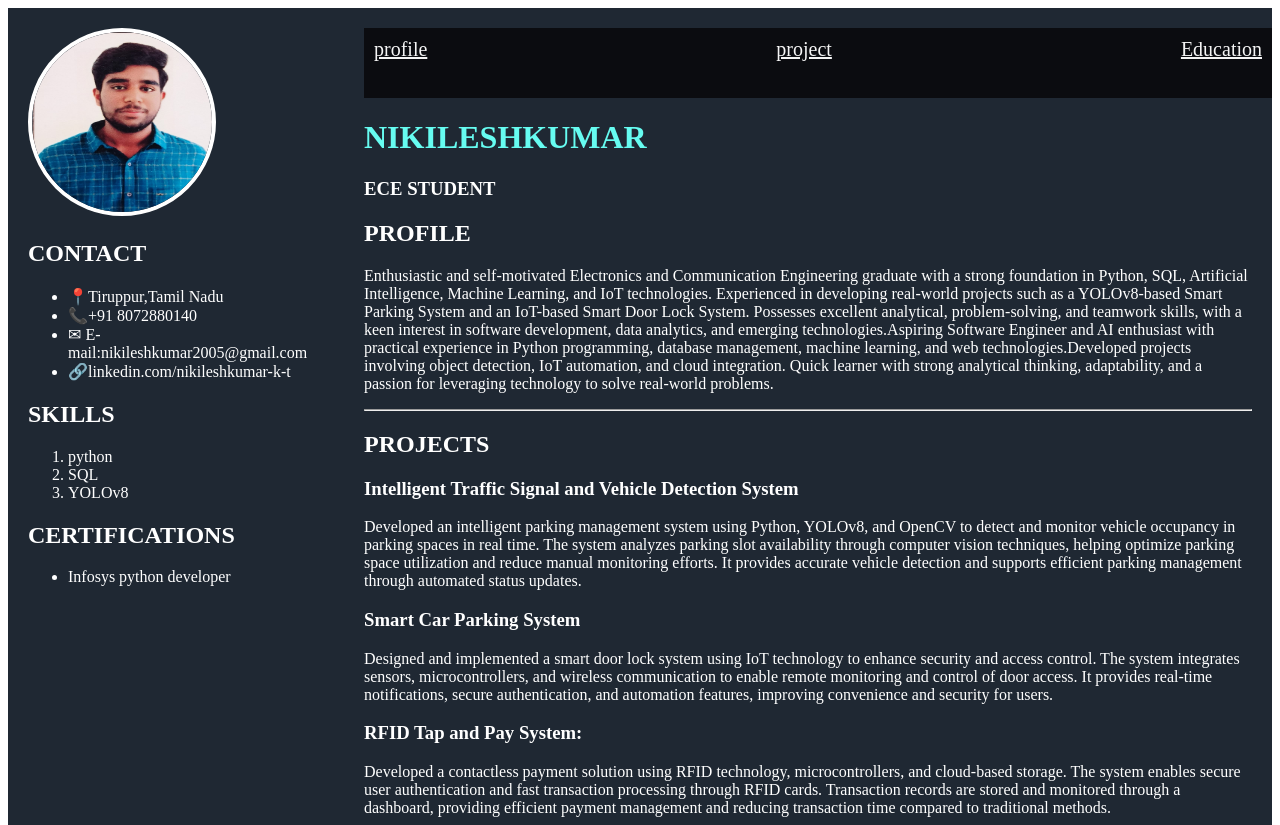
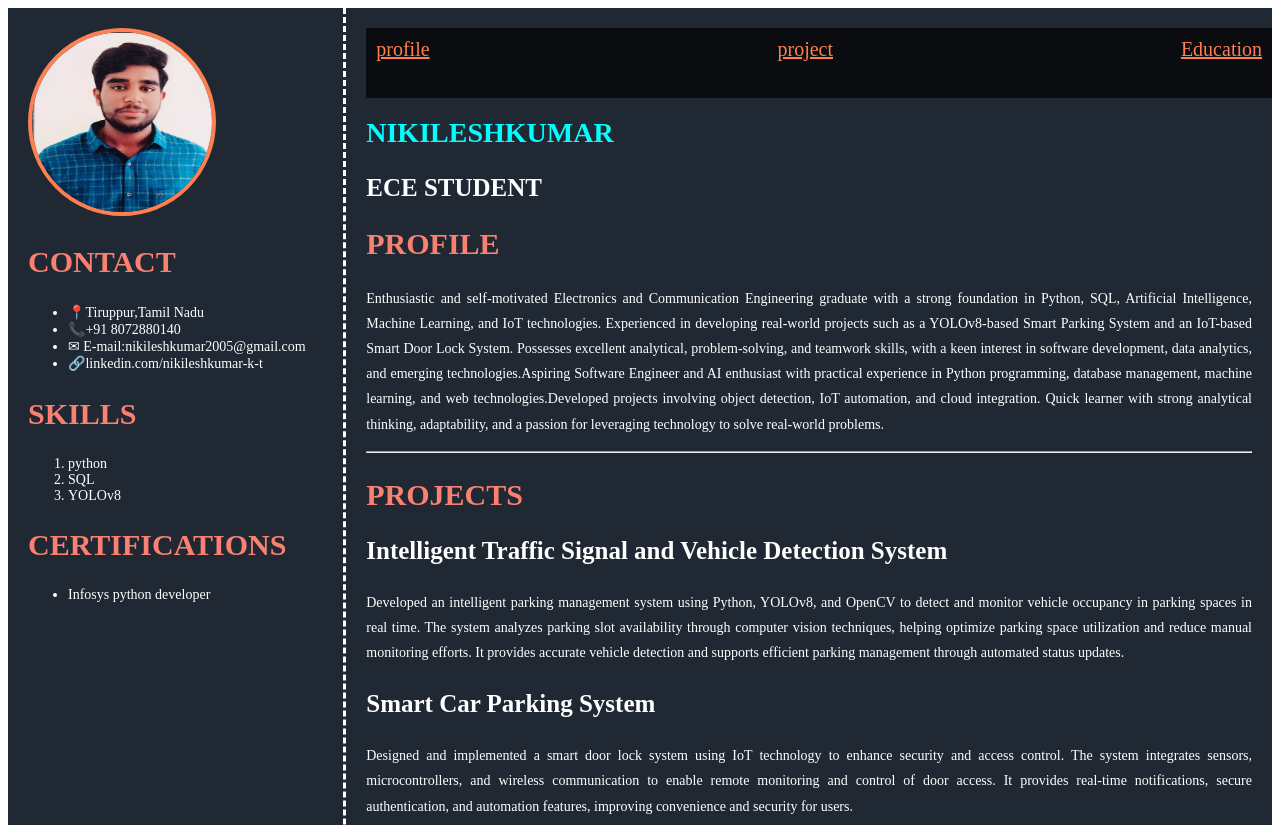
Before and after one commit to nikileshkumar2005/resume, a plain HTML site: page index.html in a window 1280 px wide. Shown: the top 825 px of the page. Drawn offline with Linux system fonts and the light colour scheme.

Commit message:
Update ni.css

```diff
--- a/ni.css
+++ b/ni.css
@@ -11,28 +11,31 @@ html{
     width:100%;
     height:50px;
     padding:10px;
-    background-color:#0b0c10;
+    background-color:#0B0C10;
 
     display: flex;
     justify-content:space-between;
     gap: 33%;
 }
 .navi a{
-    color:#f5f5f5;
+    color:coral;
     font-size: 20px;
 
 
 }
 .navi a:hover{
-    color:white;
+    color:gray;
 }
 
 
 .left{
     width: 25%;
-    background:#1f2833;
+    background:hsl(213, 24%, 16%);
     color:white;
     padding:20px;
+    text-align: left;
+    font-size: 14px;
+    border-right: 3px dashed white;
 }
 
 .right{
@@ -40,23 +43,38 @@ html{
     padding:20px;
     color:white;
     background:#1f2833;
+    font-size: 14px;
 
 }
 .profile img{
     width:180px;
     height:180px;
     border-radius:50%;
-    border:4px solid white;
+    border:4px solid coral;
     object-fit:fill;
 }
 .color{
-    color:#66fcf1;
+    color:cyan;
 }
-.bcl{
-    background-color: #161716lack;
-    color: chartreuse;
+.right p{
+    text-align: justify;
+    line-height: 1.8;
+    font-size: 14px;
 }
-.bcl:hover{
-    background-color: rgb(237, 219, 219);
-    cursor:pointer;
+.left p{
+    text-align: justify;
+    line-height: 1.8;
+    font-size: 14px;
 }
+.contact{
+    line-height: 2;
+    margin-left: 14px;
+}
+h3{
+    font-size: 25px;
+
+}
+h2{
+    font-size: 30px;
+    color: salmon;
+}
```
